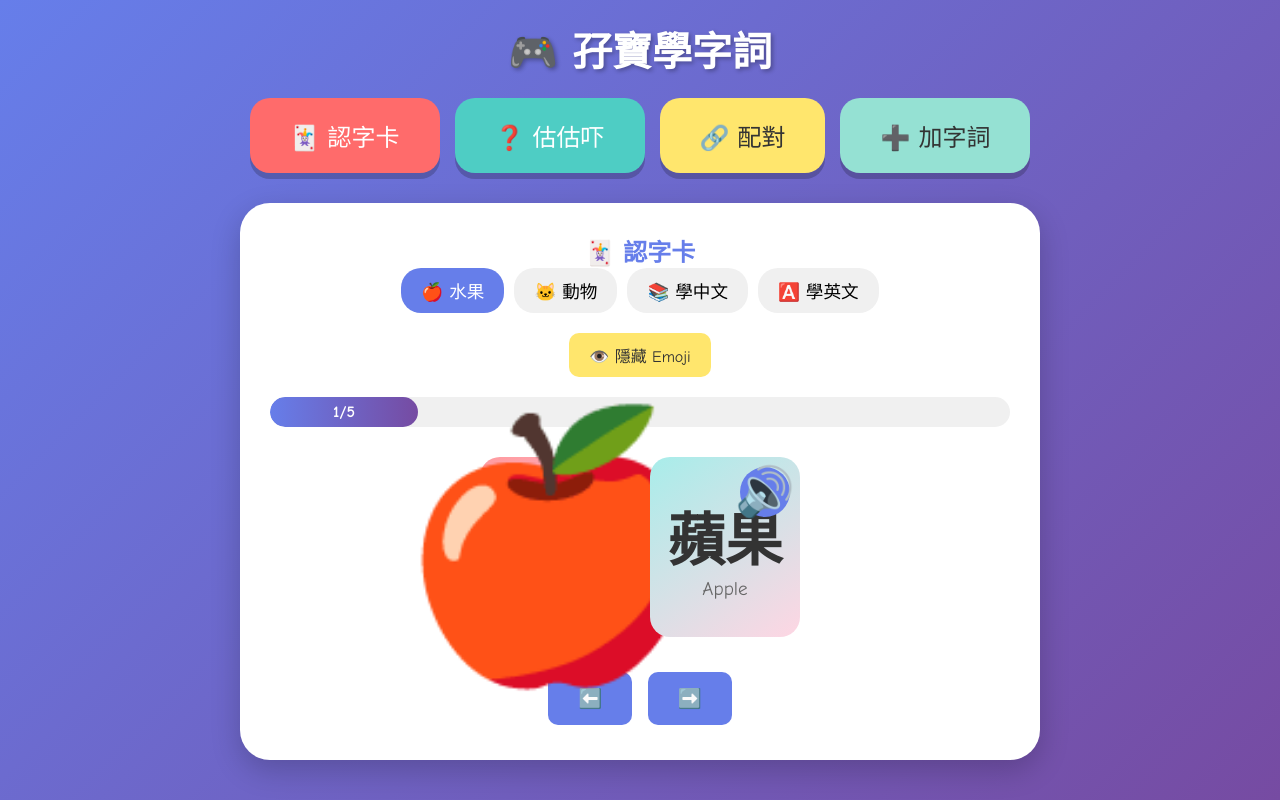
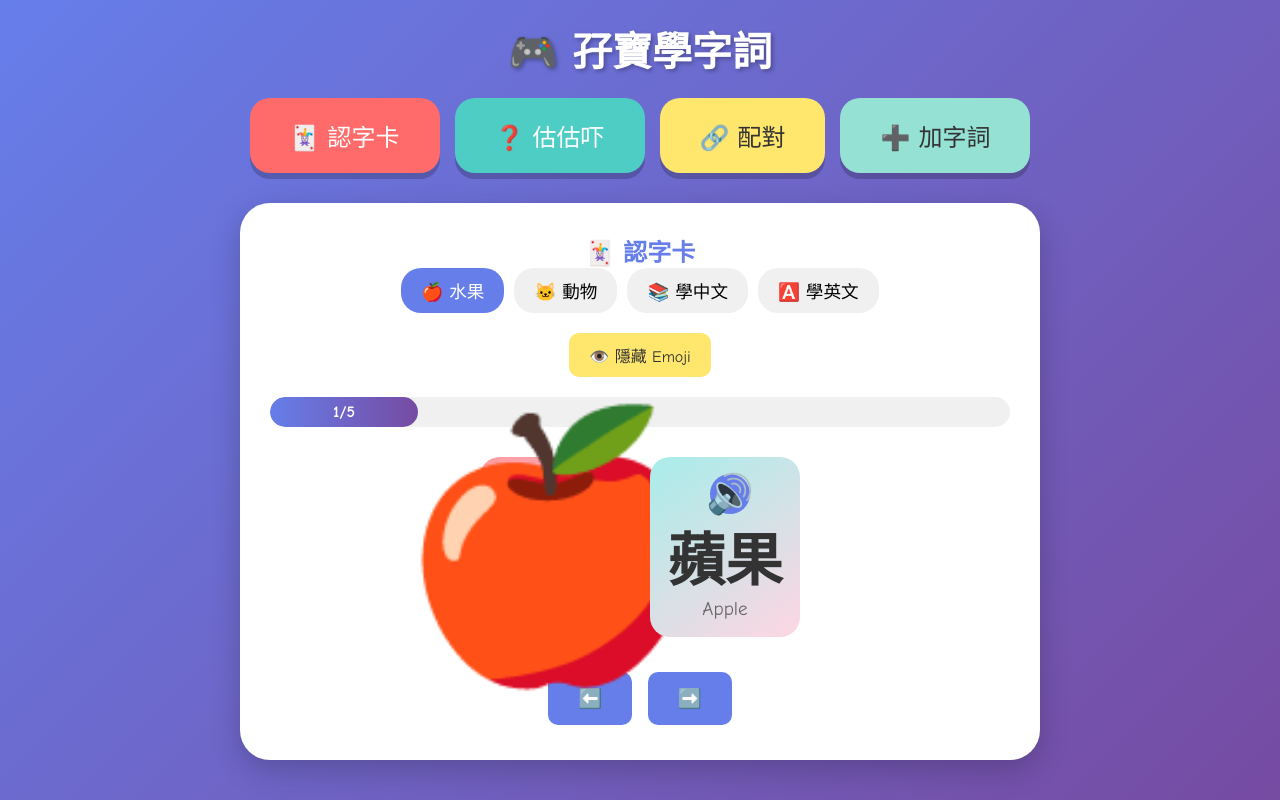
Before and after one commit to lonely87513/kids-vocab, a plain HTML site: page index.html in a window 1280 px wide. Both pictures are taken after a click on the button "🃏 認字卡". Drawn offline with Linux system fonts and the light colour scheme.

Commit message:
Move speak button beside text instead of blocking it

```diff
--- a/index.html
+++ b/index.html
@@ -57,24 +57,24 @@
         .add-word-form button { padding: 15px; font-size: 1.3em; border: none; border-radius: 10px; background: #4ECDC4; color: white; cursor: pointer; }
 
         .speak-btn {
-            position: absolute;
-            top: 10px;
-            right: 10px;
             background: #667eea;
             color: white;
             border: none;
             border-radius: 50%;
-            width: 50px;
-            height: 50px;
-            font-size: 1.5em;
+            width: 40px;
+            height: 40px;
+            font-size: 1.2em;
             cursor: pointer;
-            display: flex;
+            display: inline-flex;
             align-items: center;
             justify-content: center;
+            margin-left: 10px;
             transition: all 0.3s;
+            vertical-align: middle;
         }
         .speak-btn:hover { transform: scale(1.1); background: #764ba2; }
-        .card-back { position: relative; }
+        .card-back { text-align: center; padding: 10px; }
+        .word-text { display: inline-block; vertical-align: middle; }
         .quiz-speak-btn {
             padding: 10px 20px;
             font-size: 1.2em;
```
